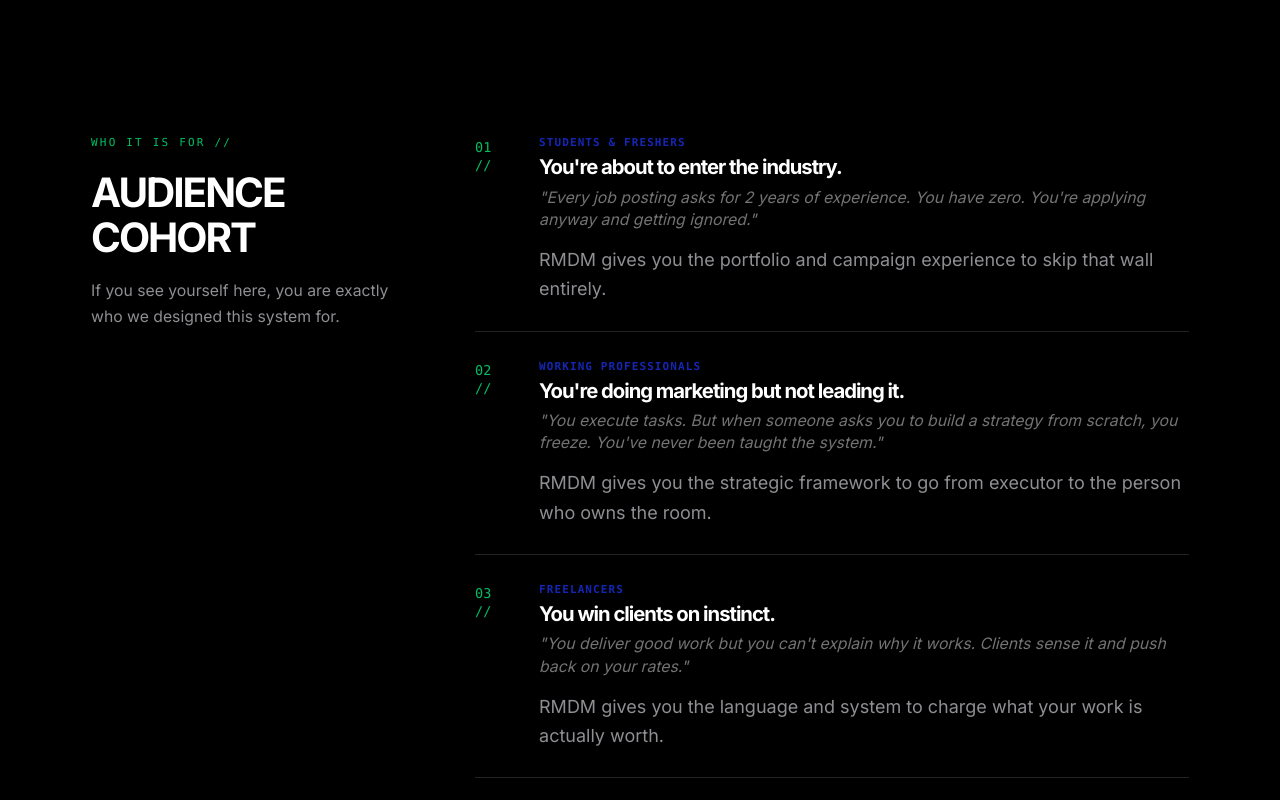
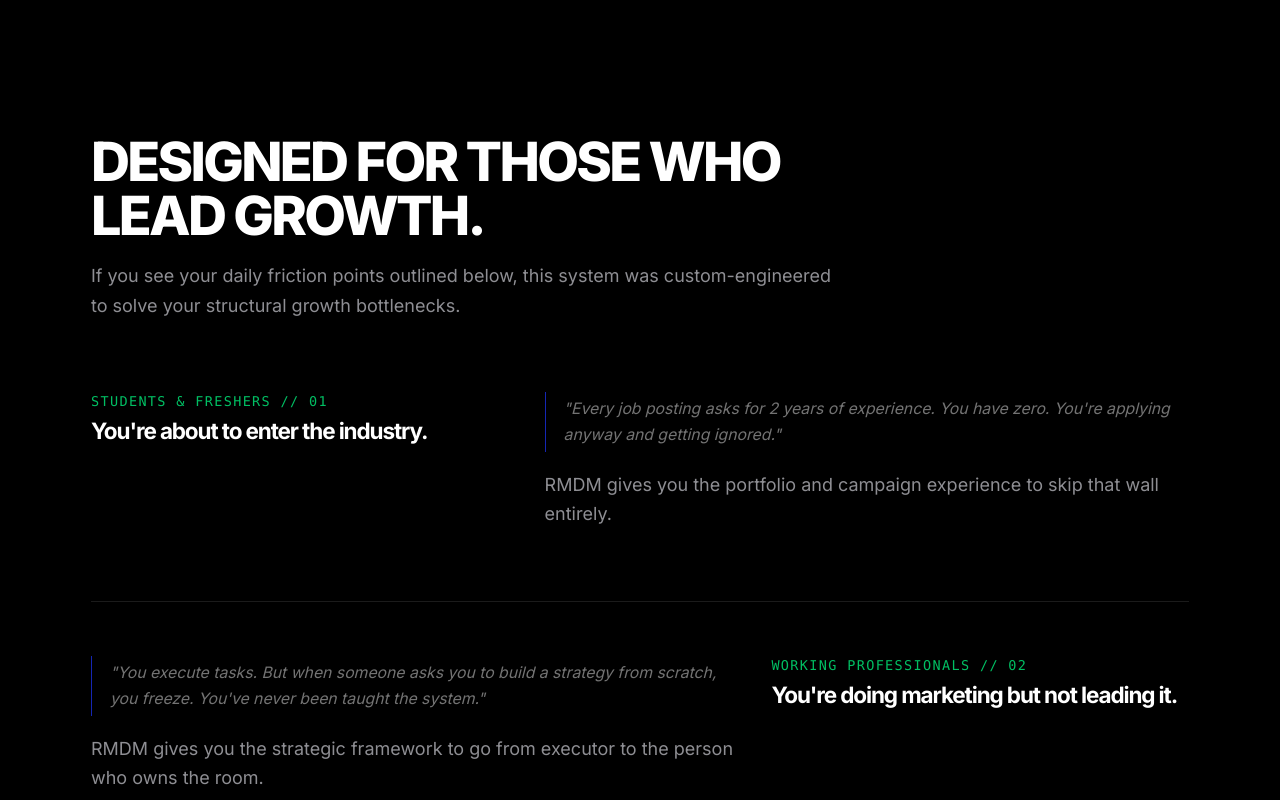
Before and after one commit to RevanthTadavarthi/tarunspeaks-landing, a Next.js app: page / in a window 1280 px wide. Shown: the part 1820-2620 px from the top of the page. Built offline with nearby package versions, Linux system fonts and the light colour scheme.

Commit message:
design: final layout polish - restore kinetic flow and purge section headers

```diff
--- a/components/Curriculum.tsx
+++ b/components/Curriculum.tsx
@@ -45,9 +45,6 @@ export default function Curriculum({ id }: CurriculumProps) {
       <div className="max-w-5xl mx-auto px-6 grid grid-cols-1 md:grid-cols-3 gap-12 w-full">
         {/* Left Grid Matrix Column */}
         <div className="md:col-span-1">
-          <span className="font-mono text-[11px] tracking-[0.2em] text-[#00bf63] mb-4 uppercase block">
-            CURRICULUM //
-          </span>
           <h2 className="text-2xl md:text-4xl font-bold tracking-tighter text-[#ffffff] leading-[1.05] uppercase">
             System Archetype
           </h2>
--- a/components/FAQ.tsx
+++ b/components/FAQ.tsx
@@ -50,9 +50,6 @@ export default function FAQ({ id }: FAQProps) {
       <div className="max-w-5xl mx-auto px-6 grid grid-cols-1 md:grid-cols-3 gap-12 w-full">
         {/* Left Grid Matrix Column */}
         <div className="md:col-span-1">
-          <span className="font-mono text-[11px] tracking-[0.2em] text-[#00bf63] mb-4 uppercase block">
-            FAQ //
-          </span>
           <h2 className="text-2xl md:text-4xl font-bold tracking-tighter text-[#ffffff] leading-[1.05] uppercase">
             Questions
           </h2>
--- a/components/ProblemSection.tsx
+++ b/components/ProblemSection.tsx
@@ -31,9 +31,6 @@ export default function ProblemSection() {
       <div className="max-w-5xl mx-auto px-6 grid grid-cols-1 md:grid-cols-3 gap-12 w-full">
         {/* Left Grid Matrix Column */}
         <div className="md:col-span-1">
-          <span className="font-mono text-[11px] tracking-[0.2em] text-[#00bf63] mb-4 uppercase block">
-            THE PROBLEM //
-          </span>
           <h2 className="text-2xl md:text-4xl font-bold tracking-tighter text-[#ffffff] leading-[1.05] uppercase">
             The Fragment Trap
           </h2>
--- a/components/WhatYoullGetCards.tsx
+++ b/components/WhatYoullGetCards.tsx
@@ -36,9 +36,6 @@ export default function WhatYoullGetCards({ id }: WhatYoullGetCardsProps) {
       <div className="max-w-5xl mx-auto px-6 grid grid-cols-1 md:grid-cols-3 gap-12 w-full">
         {/* Left Column: Stark & Elegant */}
         <div className="md:col-span-1">
-          <span className="font-mono text-[11px] tracking-[0.2em] text-[#00bf63] mb-4 block">
-            // DELIVERABLES
-          </span>
           <h2 className="text-2xl md:text-4xl font-extrabold tracking-tighter text-[#ffffff] leading-[1.05] uppercase">
             Outcomes
           </h2>
--- a/components/WhoIsItFor.tsx
+++ b/components/WhoIsItFor.tsx
@@ -42,44 +42,50 @@ export default function WhoIsItFor({ id }: WhoIsItForProps) {
       ref={ref}
       className={`w-full border-b border-[#1b1b1b] py-24 md:py-32 bg-black reveal ${isVisible ? 'show' : ''}`}
     >
-      <div className="max-w-5xl mx-auto px-6 grid grid-cols-1 md:grid-cols-3 gap-12 w-full">
-        {/* Left Grid Matrix Column */}
-        <div className="md:col-span-1">
-          <span className="font-mono text-[11px] tracking-[0.2em] text-[#00bf63] mb-4 uppercase block">
-            WHO IT IS FOR //
-          </span>
-          <h2 className="text-2xl md:text-4xl font-bold tracking-tighter text-[#ffffff] leading-[1.05] uppercase">
-            Audience Cohort
+      <div className="max-w-5xl mx-auto px-6 w-full">
+        {/* Stark & Elegant Intro Header without repetitive green tags */}
+        <div className="mb-16 max-w-2xl">
+          <h2 className="text-3xl md:text-5xl font-extrabold tracking-tighter text-white leading-[1.05] uppercase">
+            Designed for those who lead growth.
           </h2>
-          <p className="text-[#8e8e93] text-sm leading-relaxed mt-4">
-            If you see yourself here, you are exactly who we designed this system for.
+          <p className="text-[#8e8e93] text-sm md:text-base leading-relaxed mt-4">
+            If you see your daily friction points outlined below, this system was custom-engineered to solve your structural growth bottlenecks.
           </p>
         </div>
 
-        {/* Right Grid Matrix Column */}
-        <div className="md:col-span-2 flex flex-col justify-start">
-          {personas.map((persona, index) => (
+        {/* Staggered Asymmetric Rows (Breaking layout repetition) */}
+        <div className="space-y-16">
+          {personas.map((persona, index) => {
+            const isEven = index % 2 === 0;
+            return (
               <div
                 key={index}
-              className="border-b border-[#222222] py-6 first:pt-0 last:border-b-0 flex gap-6 items-start"
+                className={`grid grid-cols-1 md:grid-cols-5 gap-8 items-start pt-12 border-t border-[#1b1b1b] first:pt-0 first:border-t-0`}
               >
-              <span className="font-mono text-xs text-[#00bf63] pt-0.5">0{index + 1} //</span>
-              <div className="w-full">
-                <div className="text-[#1526b4] text-[11px] font-mono uppercase font-semibold tracking-widest mb-1">
-                  {persona.label}
-                </div>
-                <h3 className="text-lg font-bold text-white mb-2 tracking-tighter leading-[1.05]">
+                {/* Asymmetric Label column (2/5) */}
+                <div className={`md:col-span-2 ${isEven ? "md:order-1" : "md:order-2"}`}>
+                  <span className="font-mono text-xs text-[#00bf63] tracking-widest uppercase block mb-2">
+                    {persona.label} // 0{index + 1}
+                  </span>
+                  <h3 className="text-xl font-bold text-white tracking-tighter leading-[1.1]">
                     {persona.title}
                   </h3>
-                <p className="italic text-white/45 text-sm mb-3">
+                </div>
+
+                {/* Asymmetric Detail column (3/5) */}
+                <div className={`md:col-span-3 ${isEven ? "md:order-2" : "md:order-1"} space-y-4`}>
+                  <div className="border-l border-[#1526b4] pl-4 py-1">
+                    <p className="italic text-white/45 text-sm leading-relaxed">
                       "{persona.empathy}"
                     </p>
-                <p className="text-[#8e8e93] text-sm md:text-base leading-relaxed tracking-normal max-w-xl">
+                  </div>
+                  <p className="text-[#8e8e93] text-sm md:text-base leading-relaxed">
                     {persona.pivot}
                   </p>
                 </div>
               </div>
-          ))}
+            );
+          })}
         </div>
       </div>
     </section>
```
Lines whose indentation alone changed are shown as unchanged.
